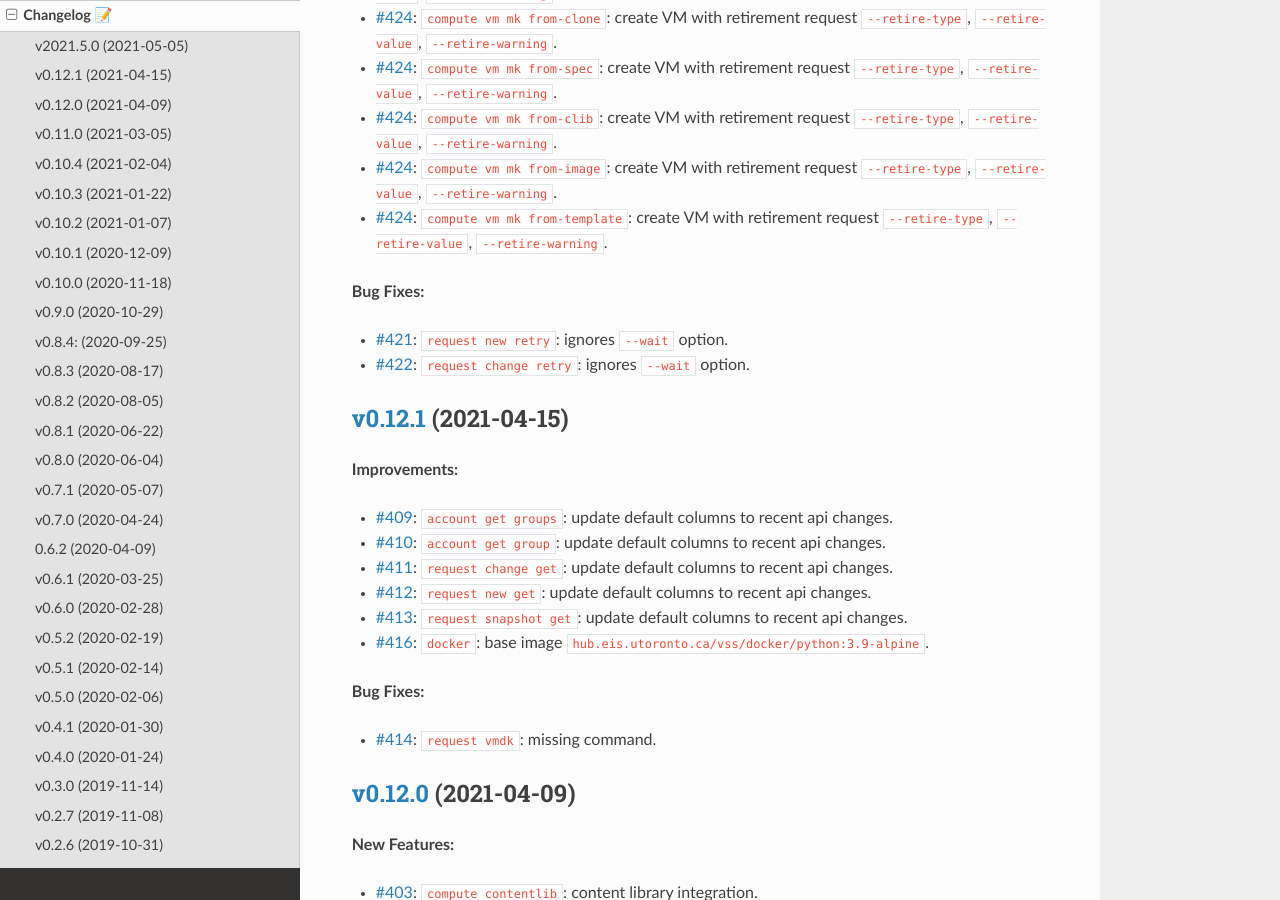
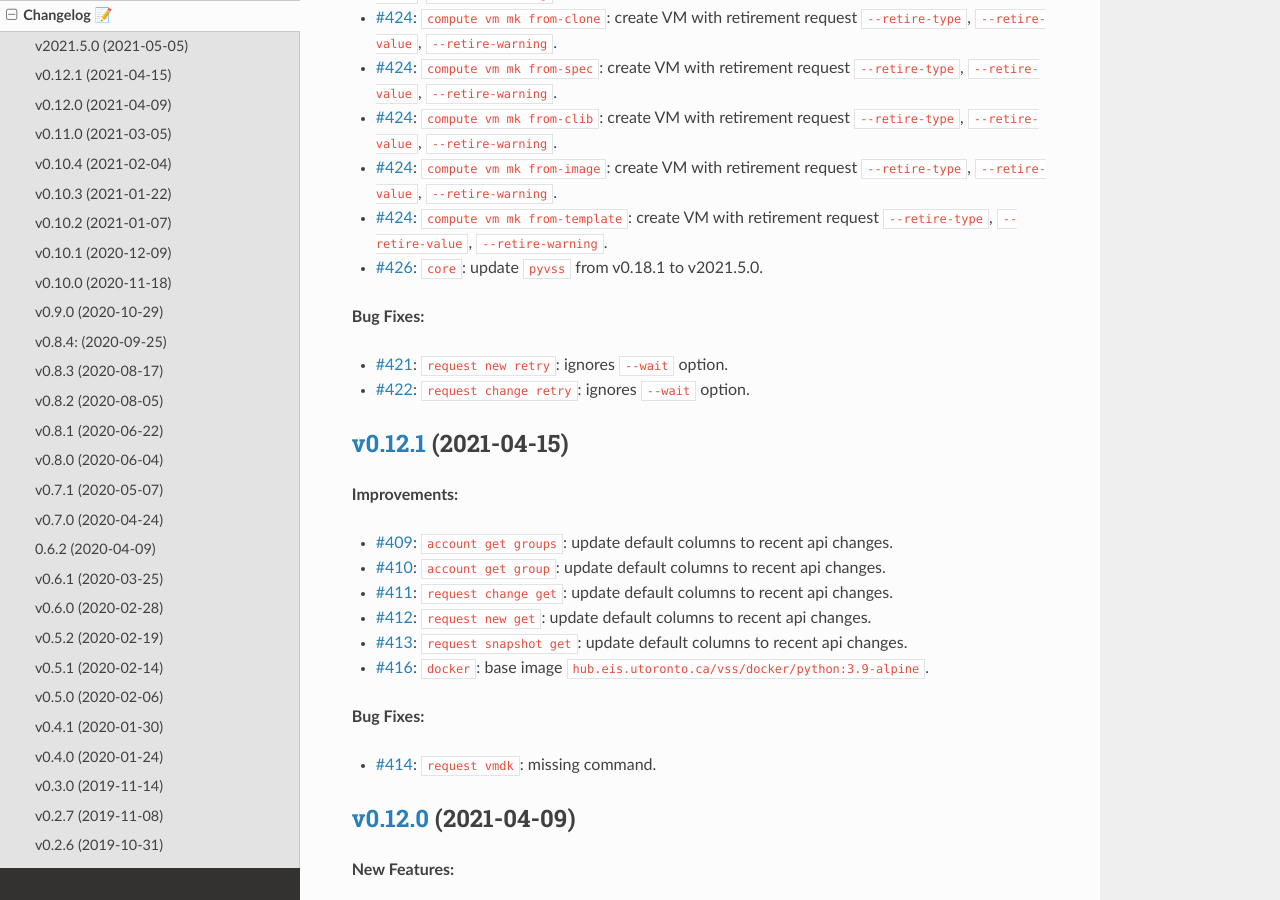
Before and after one commit to EIS-ITS/vss-cli, a Sphinx documentation site: the page built from docs/changelog.rst, in a window 1280 px wide and 900 px high, scrolled down 705 px. Built offline with Sphinx 7.4.7 and the Read the Docs theme 2.0.0, drawn with Linux system fonts in a browser that asks for light colours; the version number could not be read and is left out.

Commit message:
Issue #426: ⬆update pyvss from v0.18.1 to v2021.5.0 - fixes #426

```diff
--- a/docs/changelog.rst
+++ b/docs/changelog.rst
@@ -27,6 +27,7 @@ Changelog 📝
 - `#424 <https://gitlab-ee.eis.utoronto.ca/vss/vss-cli/issues/424>`_: ``compute vm mk from-clib``: create VM with retirement request ``--retire-type``, ``--retire-value``, ``--retire-warning``.
 - `#424 <https://gitlab-ee.eis.utoronto.ca/vss/vss-cli/issues/424>`_: ``compute vm mk from-image``: create VM with retirement request ``--retire-type``, ``--retire-value``, ``--retire-warning``.
 - `#424 <https://gitlab-ee.eis.utoronto.ca/vss/vss-cli/issues/424>`_: ``compute vm mk from-template``: create VM with retirement request ``--retire-type``, ``--retire-value``, ``--retire-warning``.
+- `#426 <https://gitlab-ee.eis.utoronto.ca/vss/vss-cli/issues/426>`_: ``core``: update ``pyvss`` from v0.18.1 to v2021.5.0.
 
 **Bug Fixes:**
 
--- a/requirements.txt
+++ b/requirements.txt
@@ -1,4 +1,4 @@
-pyvss>=0.18.1
+pyvss>=2021.5.0
 click==7.1.2
 click-log==0.3.2
 click-plugins==1.1.1
```
Also changed, not shown: CHANGELOG.md (+1 -0 lines).
